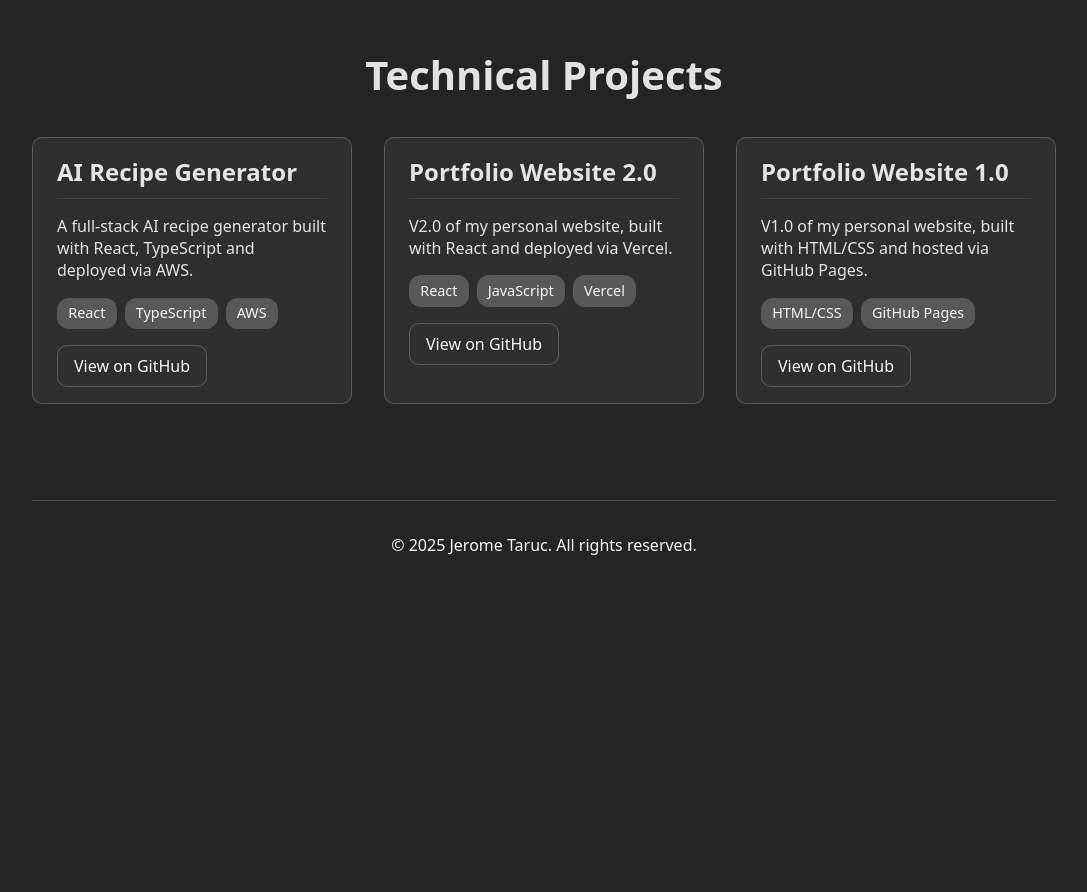
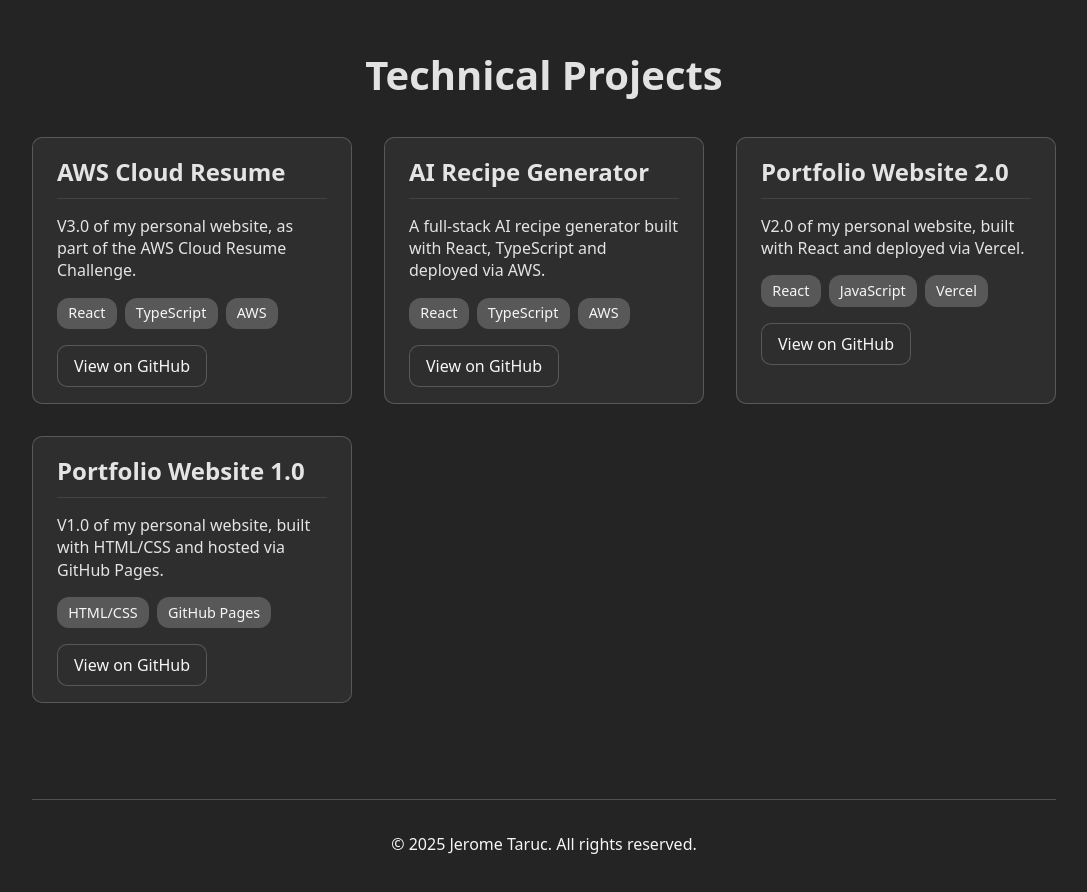
Before and after one commit to jerometaruc/cloud-resume-challenge, a React (Vite) app: page / in a window 1280 px wide. Shown: the part 1480-2372 px from the top of the page, without its empty margins (96-1183 px from the left). Before the commit the page ends 2077 px from the top, so only its background shows below. Built offline with nearby package versions, Linux system fonts and the light colour scheme.

Commit message:
Added new project to Projects.tsx

```diff
--- a/src/components/Projects.tsx
+++ b/src/components/Projects.tsx
@@ -9,6 +9,12 @@ interface Project {
 }
 
 const projectData: Project[] = [
+    {
+        title: "AWS Cloud Resume",
+        description: "V3.0 of my personal website, as part of the AWS Cloud Resume Challenge.",
+        techStack: ["React", "TypeScript", "AWS"],
+        githubUrl: "https://github.com/jerometaruc/cloud-resume-challenge",
+    },
     {
         title: "AI Recipe Generator",
         description: "A full-stack AI recipe generator built with React, TypeScript and deployed via AWS.",
```
